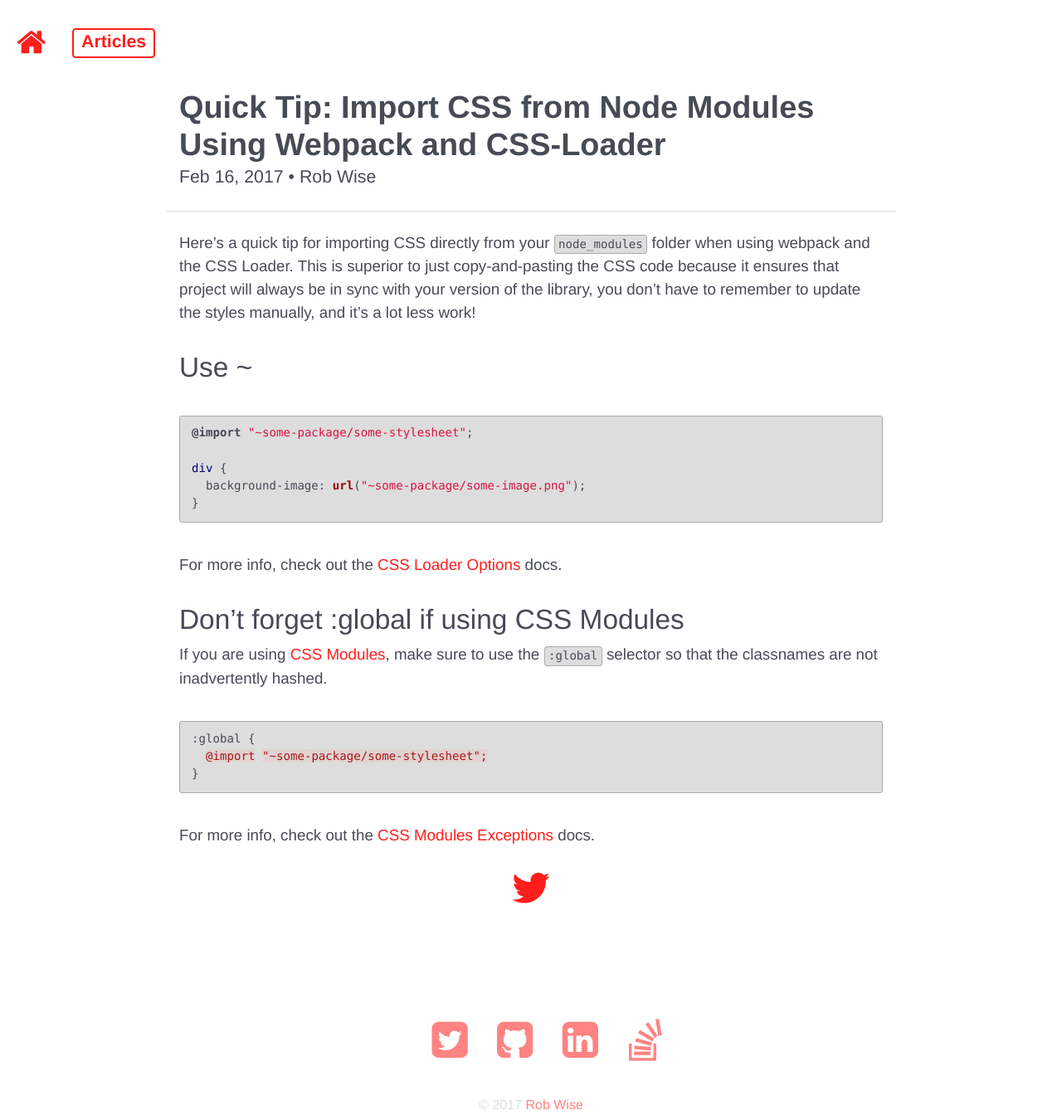
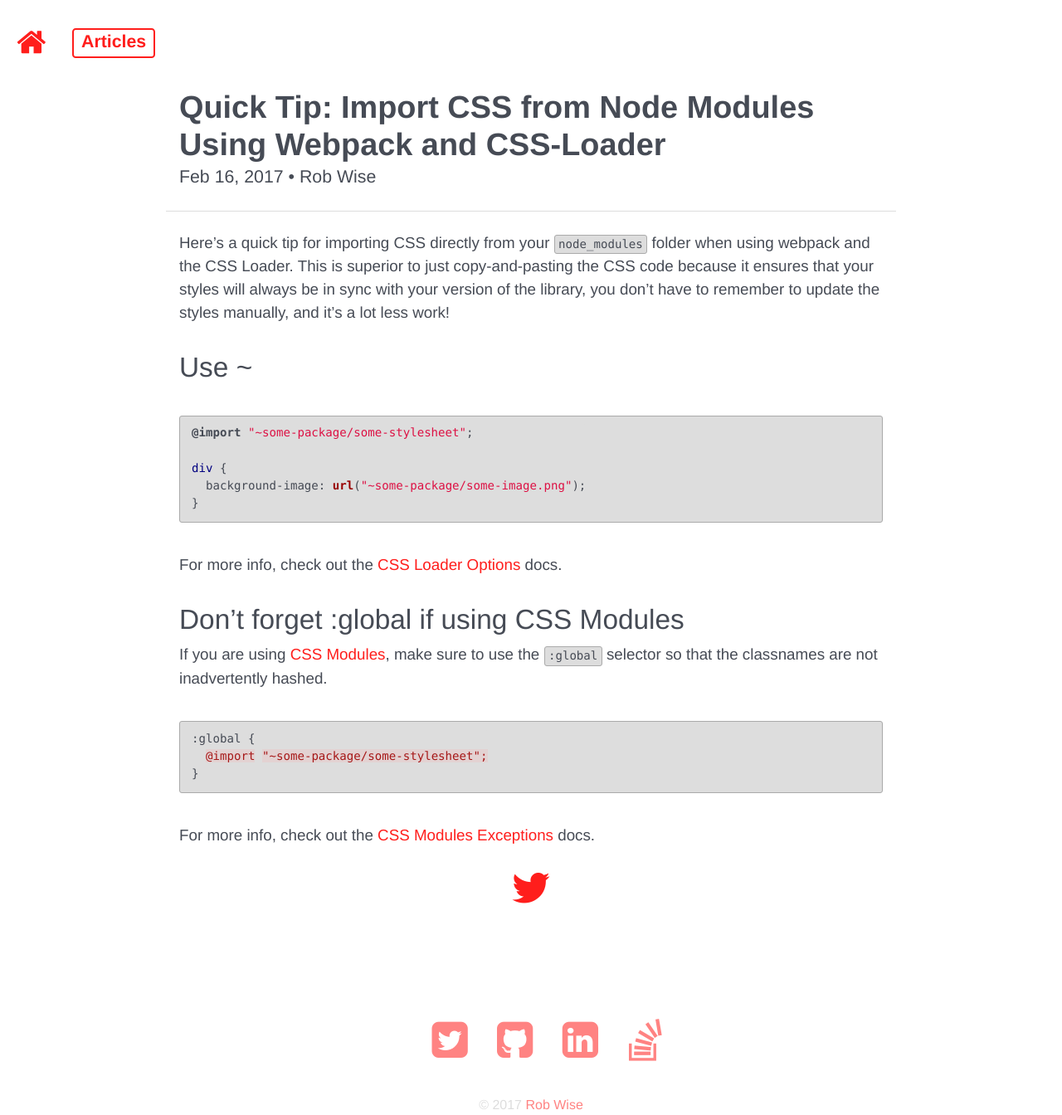
Before and after one commit to robwise/robwise.github.io, a Jekyll site: the page built from _posts/2017-02-16-quick-tip-webpack-import-css-from-node-modules.md, in a window 1280 px wide. Shown: the whole page at 83% size. Built offline with Jekyll 4.4.1, drawn with Linux system fonts in a browser that asks for light colours; nearby versions of some CDN libraries; comment, search, counter and statistics services are not loaded.

Commit message:
fix wording in 'Import CSS from Node Modules' post

````diff
--- a/_posts/2017-02-16-quick-tip-webpack-import-css-from-node-modules.md
+++ b/_posts/2017-02-16-quick-tip-webpack-import-css-from-node-modules.md
@@ -7,7 +7,7 @@ tags:
   - css
 ---
 
-Here's a quick tip for importing CSS directly from your `node_modules` folder when using webpack and the CSS Loader. This is superior to just copy-and-pasting the CSS code because it ensures that project will always be in sync with your version of the library, you don't have to remember to update the styles manually, and it's a lot less work!
+Here's a quick tip for importing CSS directly from your `node_modules` folder when using webpack and the CSS Loader. This is superior to just copy-and-pasting the CSS code because it ensures that your styles will always be in sync with your version of the library, you don't have to remember to update the styles manually, and it's a lot less work!
 
 ## Use ~
 ```css
````
